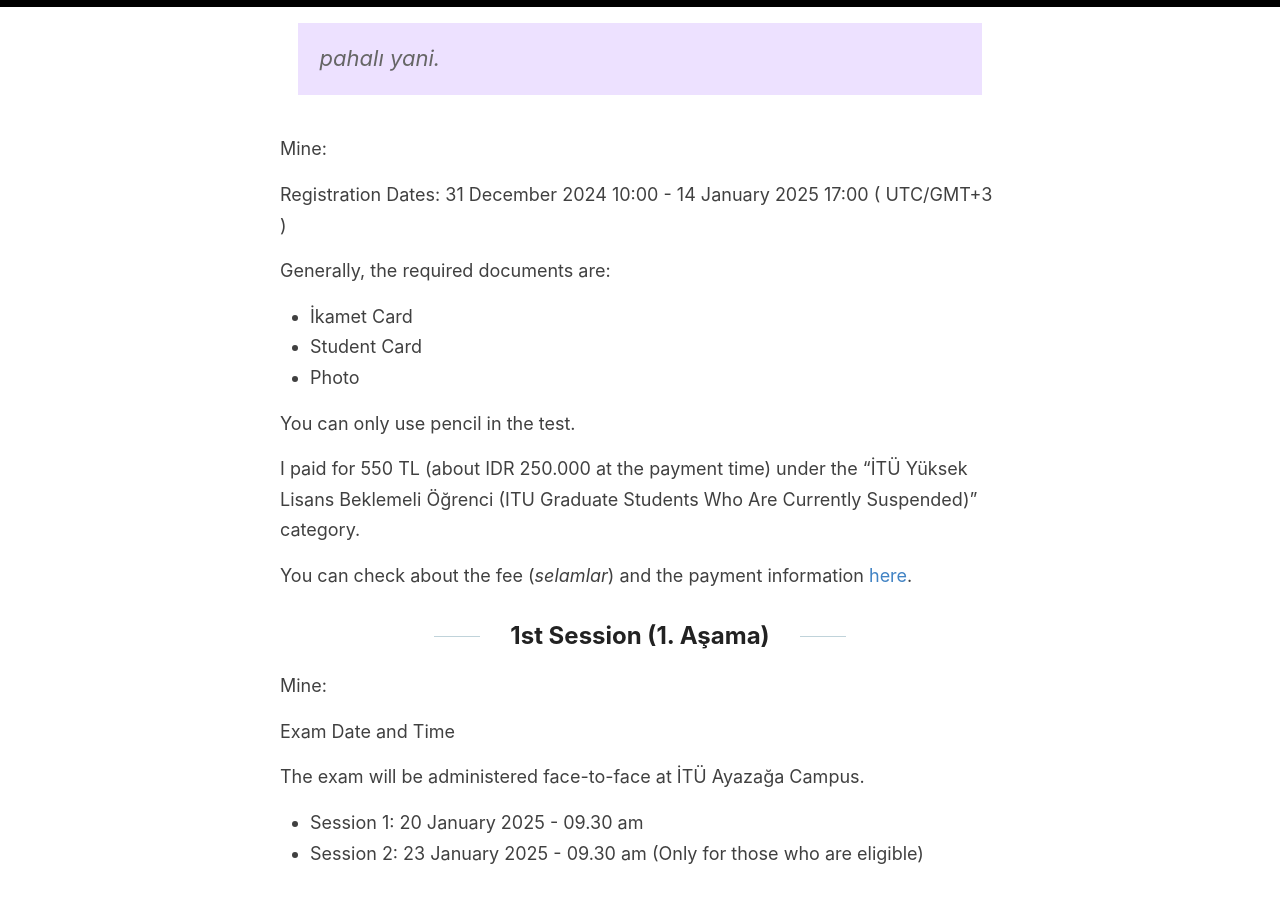
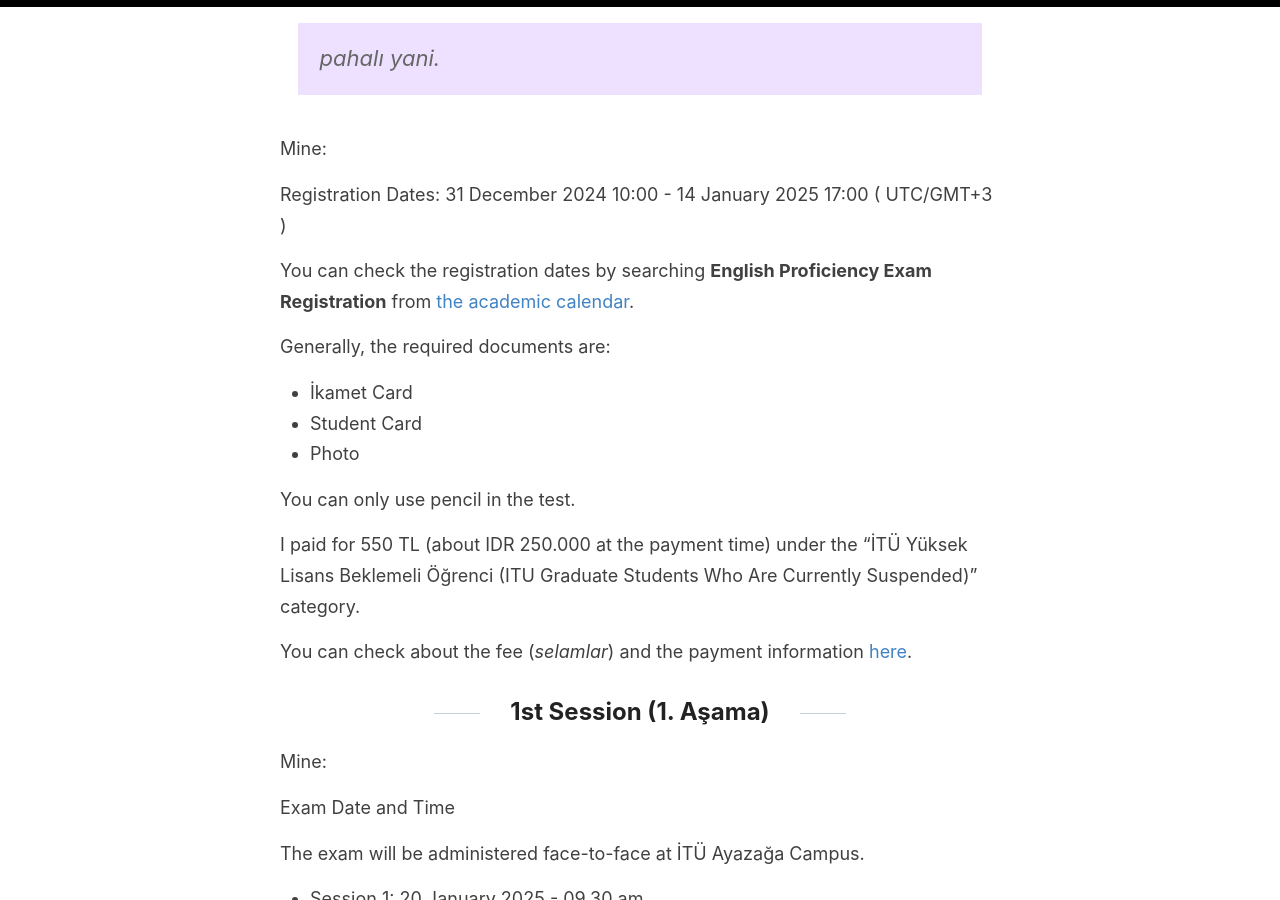
Before and after one commit to determinedguy/cecoret, a Jekyll site: the page built from _posts/2025-1-25-itu-english-exam.md, in a window 1280 px wide and 900 px high, scrolled down 2423 px. Built offline with Jekyll 4.4.1, drawn with Linux system fonts in a browser that asks for light colours.

Commit message:
add: calendar link

```diff
--- a/_posts/2025-1-25-itu-english-exam.md
+++ b/_posts/2025-1-25-itu-english-exam.md
@@ -117,6 +117,8 @@ Mine:
 
 Registration Dates: 31 December 2024 10:00 - 14 January 2025 17:00 ( UTC/GMT+3 )
 
+You can check the registration dates by searching **English Proficiency Exam Registration** from [the academic calendar](https://www.takvim.sis.itu.edu.tr/AkademikTakvim/EN/academic-calendar/).
+
 Generally, the required documents are:
 
 - İkamet Card
```
